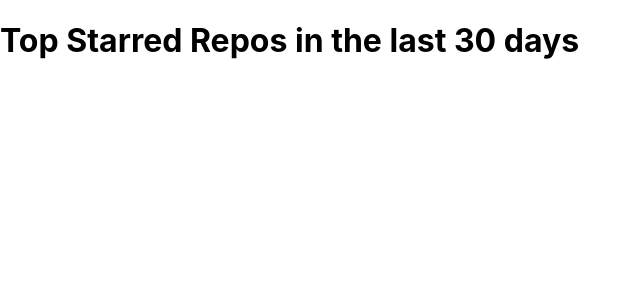
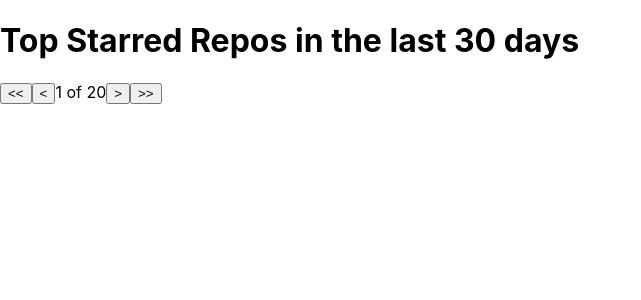
Before and after one commit to mostafayahia/FrontendCodingChallenge, a React (Create React App) app: page / in a window 1280 px wide. Shown: the top 300 px of the page, without its empty margins (0-641 px from the left). Built offline with nearby package versions, Linux system fonts and the light colour scheme.

Commit message:
feat: implement Pagination component

```diff
--- a/src/components/App.js
+++ b/src/components/App.js
@@ -1,4 +1,5 @@
 import React, { Component } from 'react';
+import Pagination from './Pagination';
 
 class App extends Component {
 
@@ -6,6 +7,7 @@ class App extends Component {
     return (
       <div className="container">
         <h1 className="center">Top Starred Repos in the last 30 days</h1>
+        <Pagination />
       </div>
     )
   }
--- /dev/null
+++ b/src/components/Pagination.js
@@ -0,0 +1,27 @@
+import React, { Component } from 'react';
+import { PAGES_NUM } from '../utils/constants';
+import { connect } from 'react-redux';
+
+class Pagination extends Component {
+    render() {
+        const { page } = this.props;
+
+        return (
+            <div className="pagination center">
+                <button className="pagination-btn">&lt;&lt;</button>
+                <button className="pagination-btn">&lt;</button>
+                <span className="pagination-body"><span className="current-page">{page}</span> of {PAGES_NUM}</span>
+                <button className="pagination-btn">&gt;</button>
+                <button className="pagination-btn">&gt;&gt;</button>
+            </div>
+        )
+    }
+}
+
+function mapStateToProps({ page }) {
+    return {
+        page,
+    }
+}
+
+export default connect(mapStateToProps)(Pagination);
```
